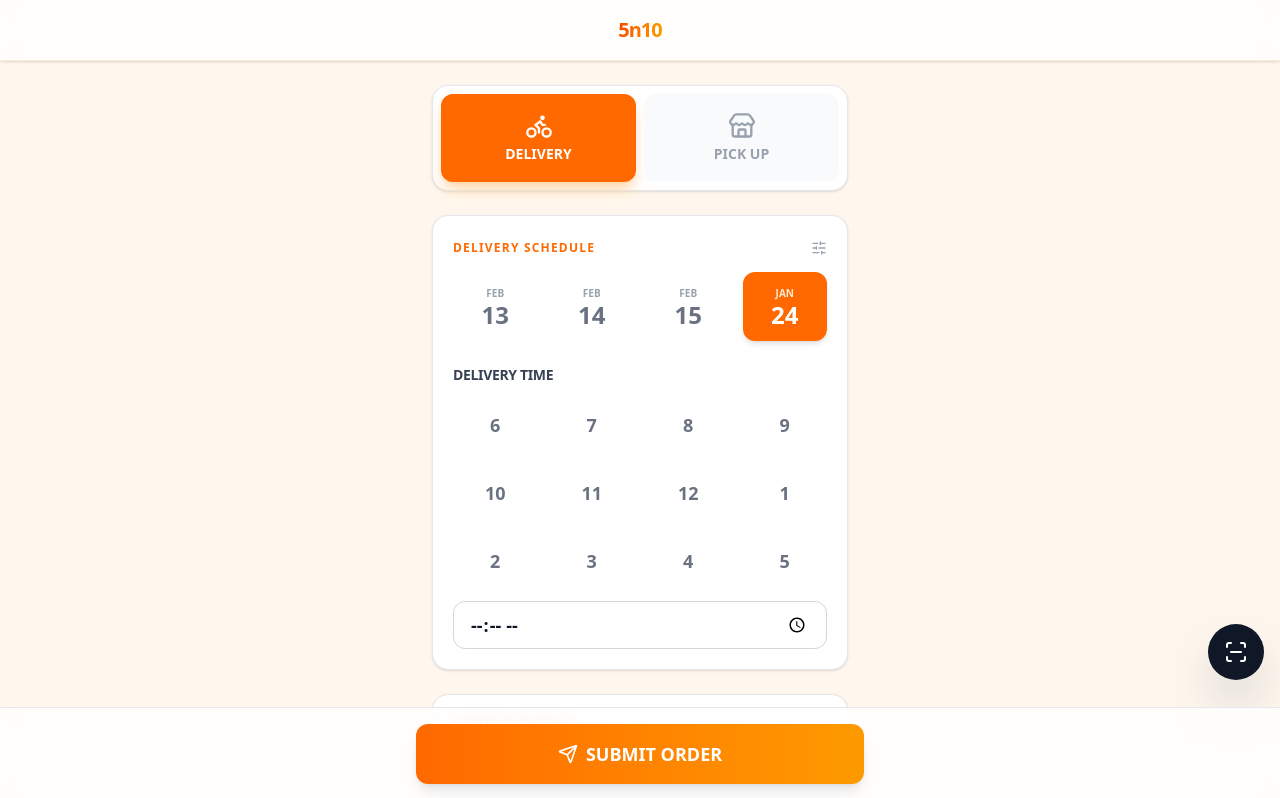
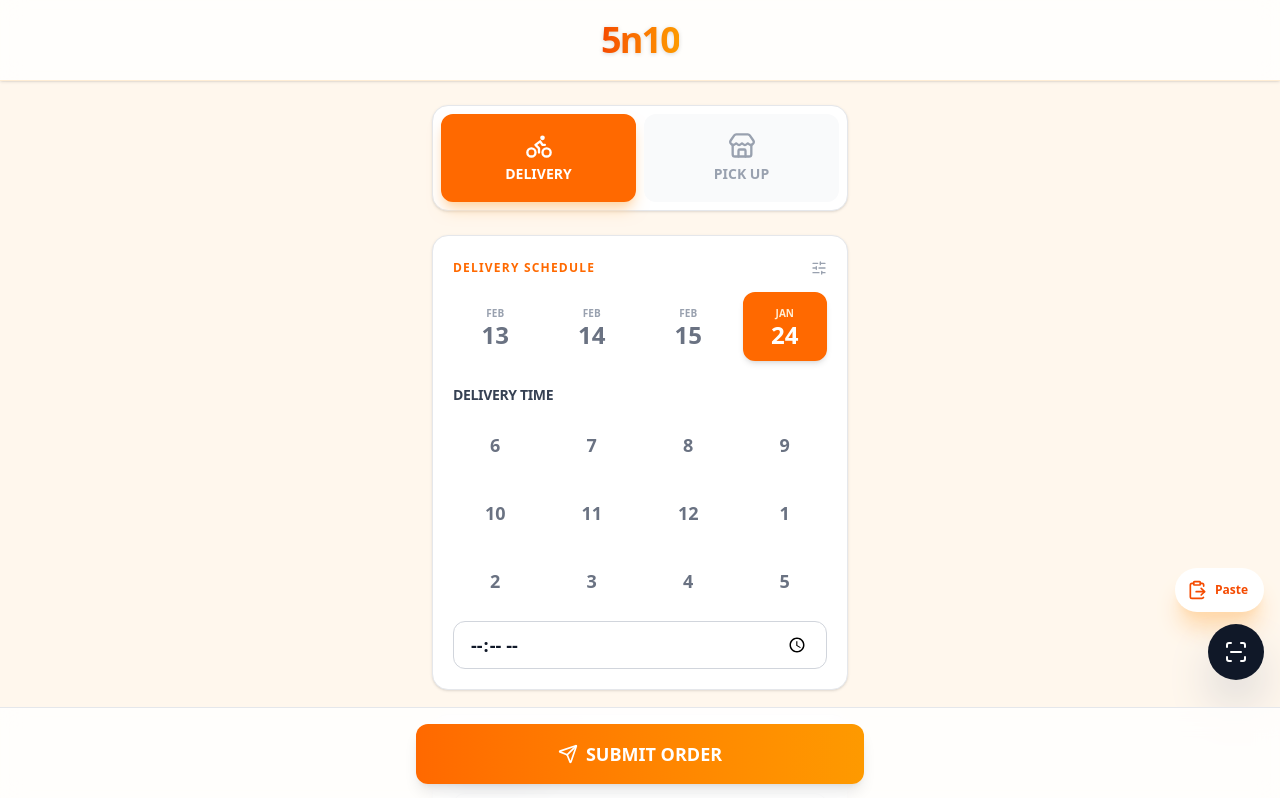
Before and after one commit to 2xe2ipii/bulakbot, a React (Vite) app: page / in a window 1280 px wide. Shown: the top 798 px of the page. Built offline with nearby package versions, Linux system fonts and the light colour scheme.

Commit message:
new parser

```diff
--- a/src/App.tsx
+++ b/src/App.tsx
@@ -1,9 +1,10 @@
 import { useState, useEffect } from 'react';
 import { useForm, FormProvider, type SubmitHandler, type DefaultValues } from 'react-hook-form';
 import { zodResolver } from '@hookform/resolvers/zod';
-import { Loader2, Send, Bike, Store, ChevronUp, ChevronDown, ScanLine } from 'lucide-react';
+import { Loader2, ScanLine, Send, Bike, Store, ChevronUp, ChevronDown, ClipboardPaste, Check } from 'lucide-react';
 
 import { OrderSchema, type OrderFormValues } from './lib/schema';
+import { parseOrderText } from './lib/parser'; // <--- IMPORTED PARSER
 import { submitOrderToSheet } from './lib/gas';
 import { cn, formatCurrency } from './lib/utils';
 
@@ -15,6 +16,10 @@ function App() {
   const [isParsing, setIsParsing] = useState(false);
   const [isSubmitting, setIsSubmitting] = useState(false);
   const [showInventory, setShowInventory] = useState(false);
+
+  // State for the "Quick Paste" button feedback
+  const [isPasting, setIsPasting] = useState(false);
+  const [pasteSuccess, setPasteSuccess] = useState(false);
 
   // Default to Today's date
   const defaultValues: DefaultValues<OrderFormValues> = {
@@ -50,6 +55,45 @@ function App() {
     if (getValues('status') !== newStatus) setValue('status', newStatus as any);
   }, [amountPaid, balance, setValue, getValues]);
 
+  // --- QUICK PASTE HANDLER ---
+  const handleQuickPaste = async () => {
+    setIsPasting(true);
+    try {
+        const text = await navigator.clipboard.readText();
+        if (!text) {
+            alert("Clipboard is empty!");
+            setIsPasting(false);
+            return;
+        }
+
+        const parsedData = parseOrderText(text);
+
+        // Populate Form
+        (Object.keys(parsedData) as Array<keyof OrderFormValues>).forEach((key) => {
+            const value = parsedData[key];
+            if (value !== undefined && value !== null) {
+                // @ts-ignore
+                setValue(key, value, { shouldValidate: true, shouldDirty: true });
+            }
+        });
+
+        // Show inventory if needed
+        if (parsedData.flowers && Object.values(parsedData.flowers).some(v => v > 0)) {
+            setShowInventory(true);
+        }
+
+        // Success Animation
+        setPasteSuccess(true);
+        setTimeout(() => setPasteSuccess(false), 2000);
+
+    } catch (err) {
+        console.error("Paste failed", err);
+        alert("Could not read clipboard. Please allow permissions.");
+    } finally {
+        setIsPasting(false);
+    }
+  };
+
   const onSubmit: SubmitHandler<OrderFormValues> = async (data) => {
     setIsSubmitting(true);
     try {
@@ -68,9 +112,8 @@ function App() {
       <div className="min-h-screen font-sans text-gray-900 pb-32 bg-orange-50 relative">
 
         {/* HEADER */}
-        <header className="sticky top-0 z-30 bg-white/80 backdrop-blur-md border-b border-orange-100 px-4 py-4 flex justify-center items-center shadow-sm">
-           {/* JUST TEXT, NO ICONS */}
-            <h1 className="text-xl font-black tracking-tighter text-transparent bg-clip-text bg-gradient-to-r from-orange-600 to-amber-500">
+        <header className="sticky top-0 z-30 bg-white/80 backdrop-blur-md border-b border-orange-100 px-4 py-5 flex justify-center items-center shadow-sm">
+            <h1 className="text-4xl font-black tracking-tighter text-transparent bg-clip-text bg-gradient-to-r from-orange-600 to-amber-500 drop-shadow-sm">
               5n10
             </h1>
         </header>
@@ -96,7 +139,6 @@ function App() {
                         if(type === 'PICK UP') setValue('deliveryFee', 0);
                       }}
                       className={cn(
-                        // RESTORED rounded-xl
                         "flex flex-col items-center justify-center gap-1 py-4 rounded-xl border-2 font-black transition-all",
                         watch('type') === type
                           ? "border-orange-500 bg-orange-500 text-white shadow-lg shadow-orange-200"
@@ -173,36 +215,66 @@ function App() {
                  <FormInput label="Balance" name="balance" type="number" step="0.01" register={register} errors={errors} />
               </div>
               {!isPickUp && <FormInput label="Del. Fee" name="deliveryFee" type="number" step="0.01" register={register} errors={errors} />}
-
                <div className="mt-2 p-4 bg-gray-900 text-white rounded-xl flex justify-between items-center shadow-lg shadow-gray-200">
                   <span className="text-sm font-bold uppercase text-gray-400">Total</span>
                   <span className="text-2xl font-black">{formatCurrency(Number(amountPaid) + Number(balance))}</span>
                </div>
             </div>
 
-            {/* FAB SCAN BUTTON */}
+            {/* FAB GROUP */}
+            {!isParsing && (
+              <div className="fixed bottom-24 right-4 z-40 flex flex-col gap-3 items-end animate-in fade-in slide-in-from-bottom-10 duration-500">
+
+                {/* 1. QUICK PASTE BUTTON (Secondary) */}
+                <button
+                    type="button"
+                    onClick={handleQuickPaste}
+                    disabled={isPasting}
+                    className={cn(
+                        "p-3 rounded-full shadow-xl shadow-orange-200 active:scale-90 transition-all flex items-center gap-2",
+                        pasteSuccess
+                            ? "bg-emerald-500 text-white"
+                            : "bg-white text-orange-600 hover:bg-orange-50"
+                    )}
+                    title="Paste & Autofill"
+                >
+                    {isPasting ? (
+                        <Loader2 size={20} className="animate-spin" />
+                    ) : pasteSuccess ? (
+                        <Check size={20} />
+                    ) : (
+                        <ClipboardPaste size={20} />
+                    )}
+                    {/* Optional Label for clarity */}
+                    <span className="text-xs font-bold pr-1">{pasteSuccess ? "Parsed!" : "Paste"}</span>
+                </button>
+
+                {/* 2. MAIN SCAN BUTTON (Primary) */}
                 <button
                     type="button"
                     onClick={() => setIsParsing(true)}
-               className="fixed bottom-24 right-4 z-40 bg-gray-900 text-white p-4 rounded-full shadow-2xl shadow-gray-400 active:scale-90 transition-all hover:bg-gray-800"
-               title="Scan Order"
+                    className="bg-gray-900 text-white p-4 rounded-full shadow-2xl shadow-gray-400 active:scale-90 transition-all hover:bg-gray-800"
+                    title="Open Scanner"
                 >
                     <ScanLine size={24} />
                 </button>
+              </div>
+            )}
 
-            {/* FOOTER */}
-            <div className="fixed bottom-0 left-0 right-0 p-4 bg-white/80 backdrop-blur-md border-t border-gray-200 z-40">
+            {/* FOOTER (Hidden when parsing) */}
+            {!isParsing && (
+                <div className="fixed bottom-0 left-0 right-0 p-4 bg-white/80 backdrop-blur-md border-t border-gray-200 z-40 animate-in slide-in-from-bottom duration-300">
                     <div className="max-w-md mx-auto">
                         <button
                             type="submit"
                             disabled={isSubmitting}
-                    // RESTORED rounded-xl, kept orange gradient
                             className="w-full flex items-center justify-center gap-2 bg-gradient-to-r from-orange-500 to-amber-500 text-white py-4 rounded-xl font-black text-lg shadow-lg active:scale-95 transition-all disabled:opacity-70"
                         >
                             {isSubmitting ? <Loader2 className="animate-spin" /> : <><Send size={20} /> SUBMIT ORDER</>}
                         </button>
                     </div>
                 </div>
+            )}
           </form>
         </main>
       </div>
--- a/src/lib/parser.ts
+++ b/src/lib/parser.ts
@@ -1,6 +1,59 @@
 import type { OrderFormValues } from './schema';
 
-// --- HELPERS ---
+// --- TIME HELPERS ---
+
+const normalizeTime = (raw: string): string => {
+  if (!raw) return "";
+
+  // Clean up
+  const clean = raw.toLowerCase().replace(/\s+/g, '');
+
+  // Regex to capture start and optional end time with am/pm
+  // Matches: "2:30", "2:30pm", "2:30-3:00pm", "2-3pm"
+  const rangeMatch = clean.match(/^(\d{1,2}(?:[:.]\d{2})?)(?:(?:-|to)(\d{1,2}(?:[:.]\d{2})?))?([ap]m)?$/);
+
+  if (!rangeMatch) {
+      // Fallback: try to just grab the first valid time-looking thing
+      const fallback = clean.match(/(\d{1,2}(?:[:.]\d{2})?)([ap]m)?/);
+      if(!fallback) return "";
+      return formatHhMm(fallback[1], fallback[2]);
+  }
+
+  let [_, startStr, endStr, suffix] = rangeMatch;
+
+  // If we have a range "2-3pm", and start has no suffix, we infer it.
+  // Logic: If end is PM, and start < end, start is likely PM too (2-3pm).
+  // If start > end (11-1pm), start is likely AM.
+  let startSuffix = suffix;
+
+  if (startStr && endStr && suffix) {
+     const startVal = parseFloat(startStr.replace(':', '.'));
+     const endVal = parseFloat(endStr.replace(':', '.'));
+
+     if (suffix === 'pm') {
+         // e.g. 2-3pm -> 2pm. 11-1pm -> 11am.
+         if (startVal < 12 && startVal > endVal) startSuffix = 'am';
+         else startSuffix = 'pm';
+     } else {
+         // e.g. 9-11am
+         startSuffix = 'am';
+     }
+  }
+
+  return formatHhMm(startStr, startSuffix);
+};
+
+const formatHhMm = (timeStr: string, suffix?: string): string => {
+   let [hStr, mStr] = timeStr.replace('.', ':').split(':');
+   let h = parseInt(hStr, 10);
+   if (!mStr) mStr = "00";
+
+   if (suffix === 'pm' && h < 12) h += 12;
+   if (suffix === 'am' && h === 12) h = 0;
+
+   // Force 24h format string return to avoid ambiguity
+   return `${h.toString().padStart(2, '0')}:${mStr}`;
+};
 
 const parsePrice = (str: string): number => {
   if (!str) return 0;
@@ -8,31 +61,12 @@ const parsePrice = (str: string): number => {
   return parseFloat(clean) || 0;
 };
 
-const normalizeTime = (raw: string): string => {
-  if (!raw) return "";
-  const startPart = raw.split('-')[0].trim();
-  const clean = startPart.toUpperCase();
+// --- ADVANCED FLOWER PARSING ---
 
-  const match = clean.match(/(\d{1,2})(?:[:.](\d{2}))?\s*(AM|PM)?/);
-  if (!match) return "";
-
-  let [_, hStr, mStr, period] = match;
-  let hour = parseInt(hStr, 10);
-  if (!mStr) mStr = "00";
-
-  if (period === 'PM' && hour < 12) hour += 12;
-  if (period === 'AM' && hour === 12) hour = 0;
-
-  return `${hour.toString().padStart(2, '0')}:${mStr}`;
+const extractQty = (str: string): number | null => {
+  const match = str.match(/\b(\d+)\s*(?:pc|pcs|doz|stem|stems)?\b/);
+  return match ? parseInt(match[1], 10) : null;
 };
-
-const extractNumber = (text: string, keyword: string): number => {
-  const regex = new RegExp(`\\b(\\d+)\\s*(?:pcs|pc|doz|stems|pieces)?\\s*.*${keyword}`);
-  const match = text.match(regex);
-  return match ? parseInt(match[1], 10) : 0;
-};
-
-// --- FLOWER PARSING ENGINE ---
 
 const parseFlowers = (text: string) => {
   const flowers: OrderFormValues['flowers'] = {
@@ -41,47 +75,89 @@ const parseFlowers = (text: string) => {
   };
 
   const lowerText = text.toLowerCase();
-  const lines = lowerText.split(/\r?\n/);
 
-  lines.forEach(line => {
-    const parenMatch = line.match(/\((.*?)\)/);
+  // 1. SPLIT ITEMS
+  // Split by newline OR comma, but IGNORE commas inside parentheses
+  // Regex: Split by , or \n if not followed by ) without a preceding (
+  const segments = lowerText.split(/,|\n/g).map(s => s.trim()).filter(s => s);
 
-    if (parenMatch && parenMatch[1].match(/\d/)) {
-      const content = parenMatch[1];
-      if (line.includes('local') && (line.includes('rose') || line.includes('roses'))) {
-        if (content.includes('red')) flowers.localRed += extractNumber(content, 'red');
-        if (content.includes('white')) flowers.localWhite += extractNumber(content, 'white');
-        if (content.includes('pink')) flowers.localPink += extractNumber(content, 'pink');
+  segments.forEach(segment => {
+    // Basic quantity extraction for the segment
+    // e.g. "3 pcs local roses (red)" -> qty 3
+    let mainQty = extractQty(segment) || 0;
+
+    // Identify Category
+    const isImported = segment.includes('imported') || segment.includes('ecuador');
+    const isLocal = segment.includes('local') || (!isImported && segment.includes('rose')); // Default to local if just "roses"
+    const isRose = segment.includes('rose');
+
+    // --- CHECK FOR PARENTHESES BREAKDOWN ---
+    // e.g. "3 pcs local (1 red, 2 pink)" or "3 pcs local (red)"
+    const parenMatch = segment.match(/\((.*?)\)/);
+
+    if (parenMatch && isRose) {
+       const inside = parenMatch[1];
+       // Split inside by comma or plus or &
+       const parts = inside.split(/,|&|\+/).map(p => p.trim());
+
+       // Heuristic: If we find specific counts inside, we use them.
+       // If we find NO counts inside, we apply the mainQty to the found type.
+
+       parts.forEach(part => {
+          const subQty = extractQty(part);
+          const count = subQty !== null ? subQty : (parts.length === 1 ? mainQty : 0);
+
+          // MAPPING INSIDE PARENS
+          if (isImported) {
+             if (part.includes('two') || part.includes('tone')) flowers.twoTonePink += count;
+             else if (part.includes('china') || part.includes('fuschia')) flowers.chinaPink += count;
+             else if (part.includes('red')) flowers.importedRed += count;
+          } else {
+             // Local
+             if (part.includes('red')) flowers.localRed += count;
+             else if (part.includes('white')) flowers.localWhite += count;
+             else if (part.includes('pink') || part.includes('old')) flowers.localPink += count;
           }
-      else if (line.includes('imported') || line.includes('ecuador')) {
-         if (content.includes('red')) flowers.importedRed += extractNumber(content, 'red');
-      }
-      if (content.match(/\d/)) return;
+       });
+
+       // If we successfully parsed types inside the parens, we are done with this segment.
+       return;
     }
 
-    const mappings: { key: keyof typeof flowers; regex: RegExp }[] = [
-      { key: 'localRed', regex: /(\d+)\s*.*?(local red|red local|red rose)/ },
-      { key: 'localPink', regex: /(\d+)\s*.*?(local pink|pink local|old rose)/ },
-      { key: 'localWhite', regex: /(\d+)\s*.*?(local white|white local|white rose)/ },
-      { key: 'importedRed', regex: /(\d+)\s*.*?(imported|imp red|ecuador)/ },
-      { key: 'twoTonePink', regex: /(\d+)\s*.*?(two tone|two-tone)/ },
-      { key: 'chinaPink', regex: /(\d+)\s*.*?(china pink|china|fuschia)/ },
-      { key: 'sunflower', regex: /(\d+)\s*.*?(sunflower|sun)/ },
-      { key: 'carnation', regex: /(\d+)\s*.*?(carnation)/ },
-      { key: 'tulips', regex: /(\d+)\s*.*?(tulip)/ },
-      { key: 'stargazer', regex: /(\d+)\s*.*?(stargazer|star)/ },
-    ];
+    // --- NO PARENTHESES BREAKDOWN (or not a rose breakdown) ---
+    // e.g. "3 pcs local red roses" or "10 two-tone"
 
-    mappings.forEach(map => {
-      const cleanLine = line.replace(/^\d+[\s-]+\s*/, '');
-      const originalRegexStr = map.regex.source;
-      const safeRegex = new RegExp(`\\b${originalRegexStr}`);
+    if (segment.includes('sunflower') || segment.includes('sun')) {
+        flowers.sunflower += mainQty;
+        return;
+    }
+    if (segment.includes('carnation')) {
+        flowers.carnation += mainQty;
+        return;
+    }
+    if (segment.includes('stargazer') || segment.includes('star')) {
+        flowers.stargazer += mainQty;
+        return;
+    }
+    if (segment.includes('tulip')) {
+        flowers.tulips += mainQty;
+        return;
+    }
 
-      const match = cleanLine.match(safeRegex);
-      if (match && match[1]) {
-        flowers[map.key] += parseInt(match[1], 10);
+    // ROSE LOGIC (Main String)
+    if (isImported) {
+        if (segment.includes('two') || segment.includes('tone')) flowers.twoTonePink += mainQty;
+        else if (segment.includes('china') || segment.includes('fuschia')) flowers.chinaPink += mainQty;
+        else if (segment.includes('red')) flowers.importedRed += mainQty;
+        // Default imported to red if no color specified
+        else if (segment.includes('imported') && !segment.includes('local')) flowers.importedRed += mainQty;
     }
-    });
+    else if (isLocal) {
+        if (segment.includes('red')) flowers.localRed += mainQty;
+        else if (segment.includes('white')) flowers.localWhite += mainQty;
+        else if (segment.includes('pink') || segment.includes('old')) flowers.localPink += mainQty;
+    }
+
   });
 
   return flowers;
@@ -94,167 +170,107 @@ export const parseOrderText = (text: string): Partial<OrderFormValues> => {
 
   let currentSection: 'NONE' | 'RECIPIENT' | 'SENDER' | 'SUMMARY' = 'NONE';
 
+  // Pre-split by lines
   const lines = text.split(/\r?\n/).map(l => l.trim()).filter(l => l);
 
   lines.forEach(line => {
     const lower = line.toLowerCase();
 
-    // STOP WORDS (Updated to include Downpayment variations)
-    const isKeyLine = lower.match(/^[\(]?(date|time|name|contact|address|total|delivery fee|mop|code|ordered by|customer|pick up|delivered to|recipient|balance|paid|downpayment|down payment|dp)/);
+    // SECTION DETECTION
+    if (lower.match(/^order summary/)) { currentSection = 'SUMMARY'; return; }
+    if (lower.match(/delivered to|recipient/)) { currentSection = 'RECIPIENT'; if (!result.type) result.type = 'DELIVERY'; return; }
+    if (lower.match(/^\(?pick\s*up\s*by/)) { currentSection = 'RECIPIENT'; result.type = 'PICK UP'; return; }
+    if (lower.match(/ordered by|customer/)) { currentSection = 'SENDER'; return; }
 
-    if (isKeyLine) {
-       if (currentSection === 'SUMMARY') currentSection = 'NONE';
+    // STOP WORDS for Summary
+    if (currentSection === 'SUMMARY' && lower.match(/^(total|down|gsh|payment|date|time|name|address|contact)/)) {
+        currentSection = 'NONE';
     }
 
-    // --- 1. HEADER DETECTION ---
-
-    if (lower.match(/^order summary/)) {
-      currentSection = 'SUMMARY';
-      return;
-    }
-
-    if (lower.match(/delivered to|recipient/)) {
-      currentSection = 'RECIPIENT';
-      if (!result.type) result.type = 'DELIVERY';
-      return;
-    }
-
-    if (lower.match(/^\(?pick\s*up\s*by/)) {
-      currentSection = 'RECIPIENT';
-      result.type = 'PICK UP';
-      return;
-    }
-
-    if (lower.match(/ordered by|customer/)) {
-      currentSection = 'SENDER';
-      return;
-    }
-
-    // --- 2. SUMMARY CAPTURE ---
+    // --- SUMMARY CAPTURE ---
     if (currentSection === 'SUMMARY') {
-      if (!lower.includes('total') && !lower.includes('fee') && !lower.includes('paid')) {
+        // Capture text for the "Order Summary" text field
         if (!result.orderSummary) result.orderSummary = line;
         else result.orderSummary += "\n" + line;
 
-         const possibleCode = line.match(/\b([A-Z]{1,2}\d{1,2})\b/);
-         if (possibleCode && !result.code) {
-             result.code = possibleCode[1];
-         }
-         return;
-      }
+        // Try to find the Code (e.g. A3, I3)
+        const possibleCode = line.match(/\b([A-Z]{1}\d{1,2})\b/); // Matches A3, R10
+        if (possibleCode && !result.code) result.code = possibleCode[1];
     }
 
-    // --- 3. FIELD PARSING ---
+    // --- FIELD PARSING ---
 
+    // Date
     const dateMatch = line.match(/^(?:DATE|TARGET DATE)(?:.*:)?\s*(.*)/i);
     if (dateMatch) {
       let dStr = dateMatch[1].trim();
-      if (!dStr.match(/\d{4}/)) {
-         dStr += ` ${new Date().getFullYear()}`;
-      }
+      // Add current year if missing
+      if (!dStr.match(/\d{4}/)) dStr += ` ${new Date().getFullYear()}`;
       const d = new Date(dStr);
       if (!isNaN(d.getTime())) result.targetDate = d;
     }
 
+    // Time
     const timeMatch = line.match(/^(?:TIME|DELIVERY TIME)\s*[:.]?\s*(.*)/i);
-    if (timeMatch) result.deliveryTime = normalizeTime(timeMatch[1]);
+    if (timeMatch) {
+        result.deliveryTime = normalizeTime(timeMatch[1]);
+    }
 
-    const codeMatch = line.match(/^(?:CODE)(?:.*:)?\s*(.*)/i);
-    if (codeMatch) result.code = codeMatch[1].trim();
-
-    // FINANCIALS
+    // Financials
     if (lower.startsWith('total')) {
-        const totalVal = parsePrice(line);
-        result.total = totalVal;
-
-        if (lower.includes('paid') && !lower.includes('unpaid')) {
-            // Case: "TOTAL: 3200 PAID"
-            // @ts-ignore
-            result.status = 'PAID';
-            result.amountPaid = totalVal;
-            result.balance = 0;
-        } else if (lower.includes('unpaid')) {
-            // Case: "TOTAL: 3200 UNPAID"
-            // @ts-ignore
-            result.status = 'UNPAID';
-            result.amountPaid = 0;
-            result.balance = totalVal;
-        } else {
-            // Ambiguous "TOTAL: 3200" -> Assume unpaid/balance initially
-            // We will reconcile this at the end if a "Downpayment" line exists
-            result.balance = totalVal;
-            result.amountPaid = 0;
+        result.total = parsePrice(line);
+        // Default status logic
+        result.balance = result.total;
     }
+    if (lower.startsWith('downpayment') || lower.startsWith('dp') || lower.startsWith('paid')) {
+        result.amountPaid = parsePrice(line);
     }
-    else if (lower.includes('delivery fee')) {
+    if (lower.includes('delivery fee')) {
         result.deliveryFee = parsePrice(line);
     }
-    else if (lower.startsWith('balance')) {
-        result.balance = parsePrice(line);
-    }
-    // FIX: Catch Downpayment / Payment Sent lines
-    else if (lower.startsWith('paid') || lower.startsWith('payment sent') || lower.startsWith('downpayment') || lower.startsWith('down payment') || lower.startsWith('dp')) {
-        result.amountPaid = parsePrice(line);
-    }
 
-    // CONTEXT FIELDS
+    // Context Fields (Name, Contact, Addr)
     const nameMatch = line.match(/^Name\s*[:.]\s*(.*)/i);
     if (nameMatch) {
        const val = nameMatch[1].trim();
        if (currentSection === 'RECIPIENT') {
            result.deliveredTo = val;
-         if (result.type === 'PICK UP') result.orderedBy = val;
+           if (result.type === 'PICK UP') result.orderedBy = val; // Default for pickup
        }
        else if (currentSection === 'SENDER') result.orderedBy = val;
     }
 
-    // CONTACT MATCHING
     const contactMatch = line.match(/^(?:Contact|Mobile|Cp|Phone)\s*(?:No|Number|#)?\.?\s*[:.]?\s*([0-9\s-]+)/i);
     if (contactMatch) {
-       const val = contactMatch[1].replace(/[^\d]/g, '');
-
-       if (currentSection === 'SENDER') {
-         result.contactNumber = val;
-       }
+       const val = contactMatch[1].replace(/[^\d]/g, ''); // Clean non-digits
+       if (currentSection === 'SENDER') result.contactNumber = val;
        else if (currentSection === 'RECIPIENT') {
-         if (result.type === 'DELIVERY') {
-             if (result.deliveredTo && !result.deliveredTo.includes(val)) {
-                result.deliveredTo = `${result.deliveredTo} Contact No. ${val}`;
-             }
-         }
-         if (!result.contactNumber) {
-            result.contactNumber = val;
-         }
+           if (!result.contactNumber) result.contactNumber = val;
        }
     }
 
     const addressMatch = line.match(/^(?:Complete Address|Address|Loc)\s*[:.]\s*(.*)/i);
-    if (addressMatch) {
-       result.address = addressMatch[1].trim();
-    }
+    if (addressMatch) result.address = addressMatch[1].trim();
 
     const msgMatch = line.match(/^(?:Short greetings|Message|Card|Greetings)\s*[:.]\s*(.*)/i);
-    if (msgMatch) {
-       result.cardMessage = msgMatch[1].trim();
-    }
+    if (msgMatch) result.cardMessage = msgMatch[1].trim();
+
   });
 
-  // FLOWERS
+  // Parse Flowers from full text
   const flowers = parseFlowers(text);
   if (Object.values(flowers).some(x => x > 0)) result.flowers = flowers;
 
-  // DEFAULTS
-  if (!result.type) {
-    if (result.address && result.address.length > 5) result.type = 'DELIVERY';
-    else if (text.toLowerCase().includes('pick up')) result.type = 'PICK UP';
-    else result.type = 'DELIVERY';
+  // Final Math Reconciliation
+  if (result.total && result.amountPaid) {
+      result.balance = result.total - result.amountPaid;
+      if (result.balance <= 0) result.status = 'PAID';
+      else result.status = 'DOWNPAYMENT';
   }
 
-  // --- FINAL RECONCILIATION ---
-  // Fix the math. If we found a Total and a specific Amount Paid (via Downpayment line),
-  // we must update the Balance.
-  if (result.total !== undefined && result.total > 0 && result.amountPaid !== undefined && result.amountPaid > 0) {
-      result.balance = result.total - result.amountPaid;
+  // Fallback Type
+  if (!result.type) {
+      result.type = (text.toLowerCase().includes('pick up')) ? 'PICK UP' : 'DELIVERY';
   }
 
   return result;
```
Lines whose indentation alone changed are shown as unchanged.
